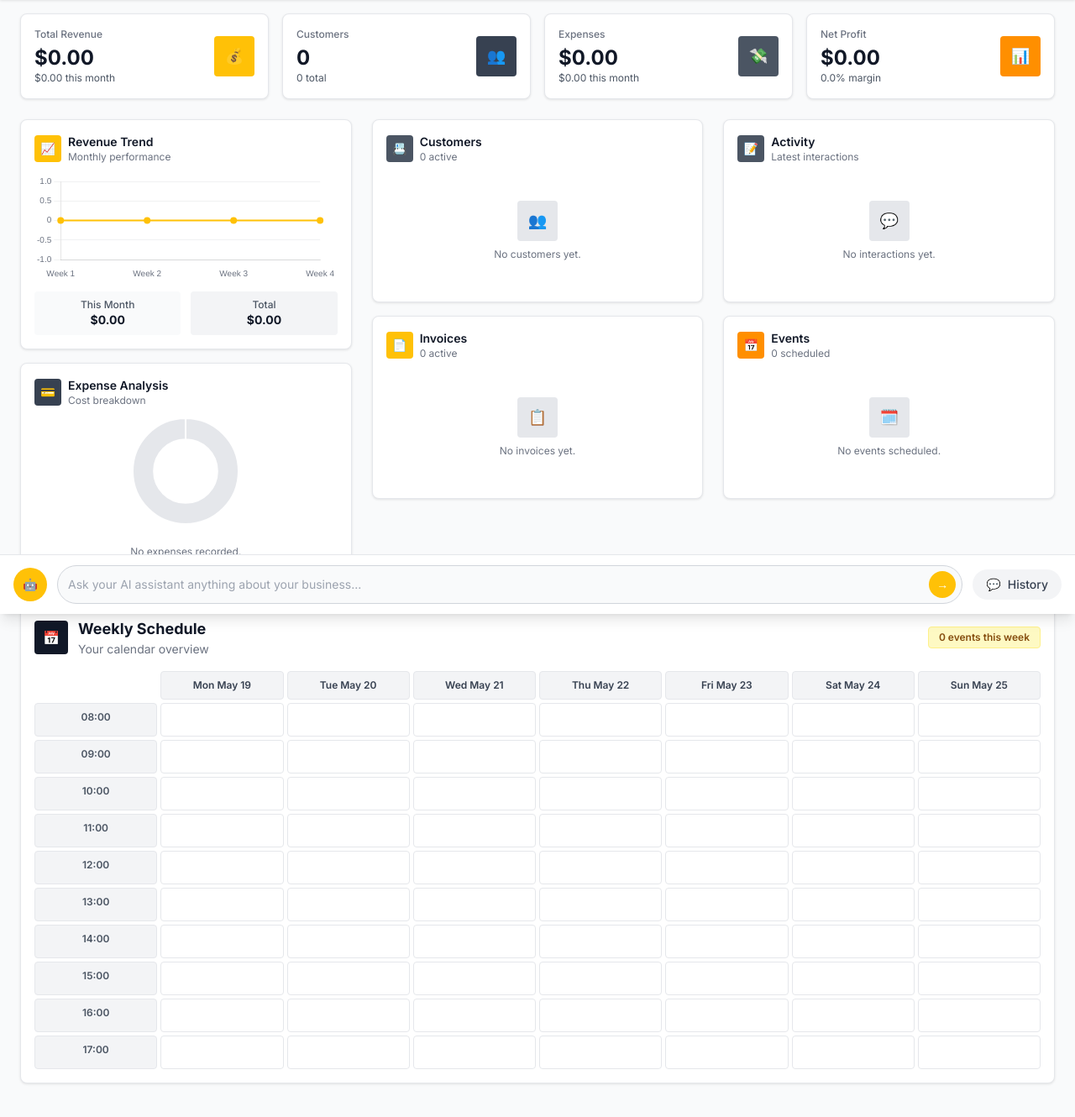
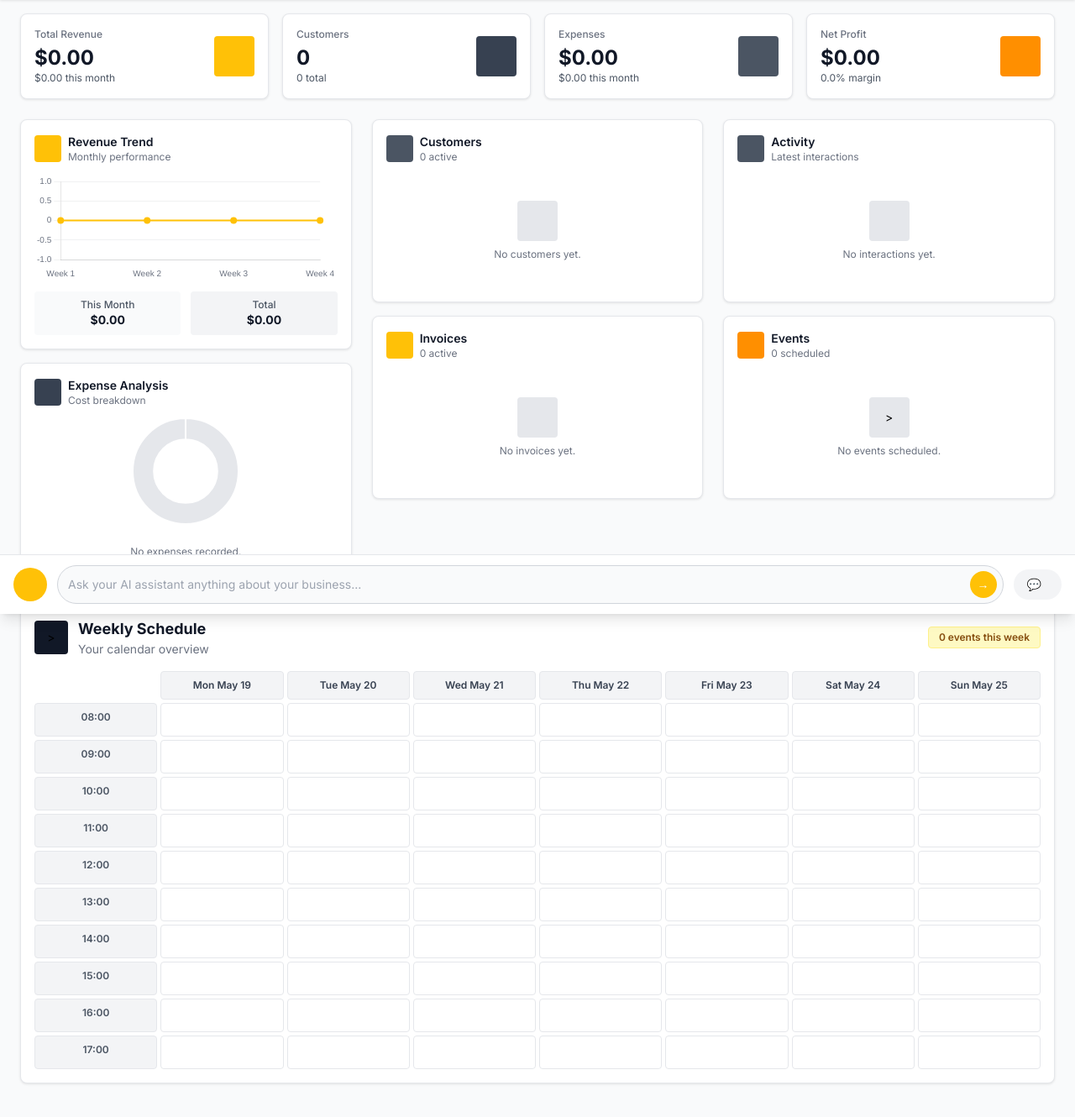
Before and after one commit to hassan3301/https---github.com-hassan3301-DailyCRM, a Flask app: page / in a window 1280 px wide. Shown: the part 69-1399 px from the top of the page at 84% size. Run offline with Flask 3, Linux system fonts and the light colour scheme; the visitor is signed in with stand-in values (Sample User, id 1); some libraries are stand-ins or nearby versions.

Commit message:
remove emojjiis from index

```diff
--- a/templates/index.html
+++ b/templates/index.html
@@ -176,9 +176,7 @@
                         <div
                             class="w-10 h-10 sm:w-12 sm:h-12 bg-yellow-500 rounded flex items-center justify-center flex-shrink-0 ml-2"
                         >
-                            <span class="text-white text-base sm:text-lg"
-                                >💰</span
-                            >
+
                         </div>
                     </div>
                 </div>
@@ -204,9 +202,7 @@
                         <div
                             class="w-10 h-10 sm:w-12 sm:h-12 bg-gray-700 rounded flex items-center justify-center flex-shrink-0 ml-2"
                         >
-                            <span class="text-white text-base sm:text-lg"
-                                >👥</span
-                            >
+
                         </div>
                     </div>
                 </div>
@@ -233,9 +229,7 @@
                         <div
                             class="w-10 h-10 sm:w-12 sm:h-12 bg-gray-600 rounded flex items-center justify-center flex-shrink-0 ml-2"
                         >
-                            <span class="text-white text-base sm:text-lg"
-                                >💸</span
-                            >
+
                         </div>
                     </div>
                 </div>
@@ -264,9 +258,7 @@
                         <div
                             class="w-10 h-10 sm:w-12 sm:h-12 bg-yellow-600 rounded flex items-center justify-center flex-shrink-0 ml-2"
                         >
-                            <span class="text-white text-base sm:text-lg"
-                                >📊</span
-                            >
+
                         </div>
                     </div>
                 </div>
@@ -284,9 +276,7 @@
                             <div
                                 class="w-6 h-6 sm:w-8 sm:h-8 bg-yellow-500 rounded flex items-center justify-center"
                             >
-                                <span class="text-white text-xs sm:text-sm"
-                                    >📈</span
-                                >
+
                             </div>
                             <div>
                                 <h3 class="text-sm font-semibold text-gray-900">
@@ -330,9 +320,7 @@
                             <div
                                 class="w-6 h-6 sm:w-8 sm:h-8 bg-gray-700 rounded flex items-center justify-center"
                             >
-                                <span class="text-white text-xs sm:text-sm"
-                                    >💳</span
-                                >
+
                             </div>
                             <div>
                                 <h3 class="text-sm font-semibold text-gray-900">
@@ -384,9 +372,7 @@
                                 <div
                                     class="w-6 h-6 sm:w-8 sm:h-8 bg-gray-600 rounded flex items-center justify-center"
                                 >
-                                    <span class="text-white text-xs sm:text-sm"
-                                        >📇</span
-                                    >
+
                                 </div>
                                 <div>
                                     <h3
@@ -432,10 +418,7 @@
                                 <div
                                     class="w-8 h-8 sm:w-12 sm:h-12 bg-gray-200 rounded flex items-center justify-center mx-auto mb-2"
                                 >
-                                    <span
-                                        class="text-gray-400 text-base sm:text-lg"
-                                        >👥</span
-                                    >
+
                                 </div>
                                 <p class="text-gray-500 text-xs">
                                     No customers yet.
@@ -454,9 +437,7 @@
                                 <div
                                     class="w-6 h-6 sm:w-8 sm:h-8 bg-yellow-500 rounded flex items-center justify-center"
                                 >
-                                    <span class="text-white text-xs sm:text-sm"
-                                        >📄</span
-                                    >
+
                                 </div>
                                 <div>
                                     <h3
@@ -513,10 +494,7 @@
                                 <div
                                     class="w-8 h-8 sm:w-12 sm:h-12 bg-gray-200 rounded flex items-center justify-center mx-auto mb-2"
                                 >
-                                    <span
-                                        class="text-gray-400 text-base sm:text-lg"
-                                        >📋</span
-                                    >
+
                                 </div>
                                 <p class="text-gray-500 text-xs">
                                     No invoices yet.
@@ -537,9 +515,7 @@
                             <div
                                 class="w-6 h-6 sm:w-8 sm:h-8 bg-gray-600 rounded flex items-center justify-center"
                             >
-                                <span class="text-white text-xs sm:text-sm"
-                                    >📝</span
-                                >
+
                             </div>
                             <div>
                                 <h3 class="text-sm font-semibold text-gray-900">
@@ -588,10 +564,7 @@
                                 <div
                                     class="w-8 h-8 sm:w-12 sm:h-12 bg-gray-200 rounded flex items-center justify-center mx-auto mb-2"
                                 >
-                                    <span
-                                        class="text-gray-400 text-base sm:text-lg"
-                                        >💬</span
-                                    >
+
                                 </div>
                                 <p class="text-gray-500 text-xs">
                                     No interactions yet.
@@ -609,9 +582,7 @@
                             <div
                                 class="w-6 h-6 sm:w-8 sm:h-8 bg-yellow-600 rounded flex items-center justify-center"
                             >
-                                <span class="text-white text-xs sm:text-sm"
-                                    >📅</span
-                                >
+
                             </div>
                             <div>
                                 <h3 class="text-sm font-semibold text-gray-900">
@@ -655,9 +626,7 @@
                                 <div
                                     class="w-8 h-8 sm:w-12 sm:h-12 bg-gray-200 rounded flex items-center justify-center mx-auto mb-2"
                                 >
-                                    <span
-                                        class="text-gray-400 text-base sm:text-lg"
-                                        >🗓️</span
+
                                     >
                                 </div>
                                 <p class="text-gray-500 text-xs">
@@ -681,8 +650,7 @@
                         <div
                             class="w-8 h-8 sm:w-10 sm:h-10 bg-gray-900 rounded flex items-center justify-center"
                         >
-                            <span class="text-white text-sm sm:text-base"
-                                >📅</span
+
                             >
                         </div>
                         <div>
@@ -761,7 +729,7 @@
                         <div
                             class="w-10 h-10 bg-yellow-500 rounded-full flex items-center justify-center flex-shrink-0"
                         >
-                            <span class="text-white text-sm">🤖</span>
+                            <span class="text-white text-sm"></span>
                         </div>
 
                         <!-- Chat Input -->
@@ -770,6 +738,7 @@
                                 <input
                                     type="text"
                                     name="message"
+                                    autocomplete="off"
                                     id="messageInput"
                                     placeholder="Ask your AI assistant anything about your business..."
                                     class="w-full p-3 pr-12 border border-gray-300 rounded-full text-sm focus:ring-2 focus:ring-yellow-500 focus:border-yellow-500 transition-all duration-200 bg-gray-50 focus:bg-white"
@@ -790,7 +759,7 @@
                             class="px-4 py-2 bg-gray-100 hover:bg-gray-200 text-gray-700 rounded-full transition-colors text-sm font-medium flex items-center space-x-2"
                         >
                             <span>💬</span>
-                            <span class="hidden sm:inline">History</span>
+                            <span class="hidden sm:inline"></span>
                         </button>
                     </div>
                 </div>
@@ -823,7 +792,7 @@
                                 <div
                                     class="w-8 h-8 bg-yellow-500 rounded-full flex items-center justify-center"
                                 >
-                                    <span class="text-sm">🤖</span>
+                                    <span class="text-sm"></span>
                                 </div>
                                 <div>
                                     <h2
@@ -871,7 +840,7 @@
                                     >
                                         <span
                                             class="text-white text-xs sm:text-sm"
-                                            >🤖</span
+                                            ></span
                                         >
                                     </div>
                                     <div
@@ -926,10 +895,7 @@
                                     <div
                                         class="w-7 h-7 sm:w-8 sm:h-8 bg-yellow-500 rounded-full flex items-center justify-center flex-shrink-0"
                                     >
-                                        <span
-                                            class="text-white text-xs sm:text-sm"
-                                            >🤖</span
-                                        >
+
                                     </div>
                                     <div
                                         class="bg-gray-100 rounded-lg p-3 sm:p-4 max-w-[85%] sm:max-w-2xl"
@@ -986,10 +952,7 @@
                                     <div
                                         class="w-7 h-7 sm:w-8 sm:h-8 bg-yellow-500 rounded-full flex items-center justify-center flex-shrink-0"
                                     >
-                                        <span
-                                            class="text-white text-xs sm:text-sm"
-                                            >🤖</span
-                                        >
+
                                     </div>
                                     <div
                                         class="bg-gray-100 rounded-lg p-3 sm:p-4 max-w-[85%] sm:max-w-2xl"
```
